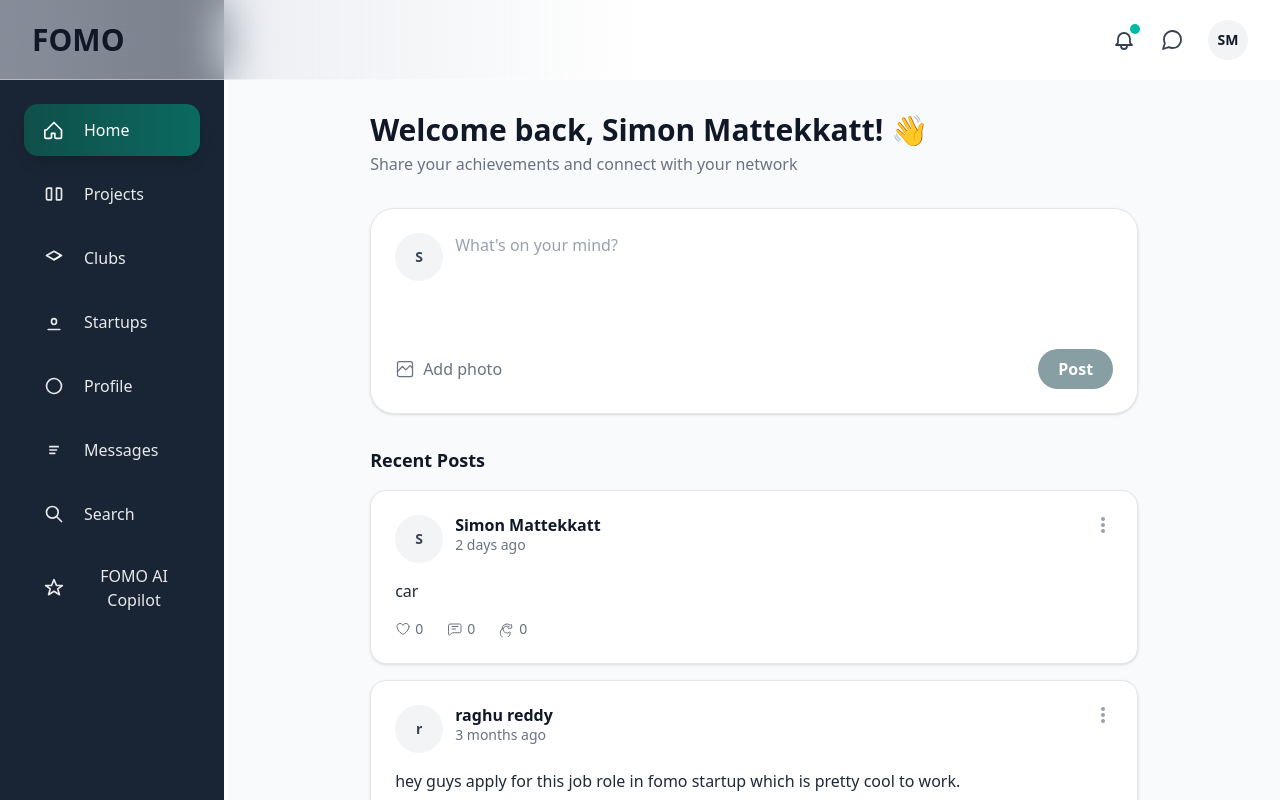
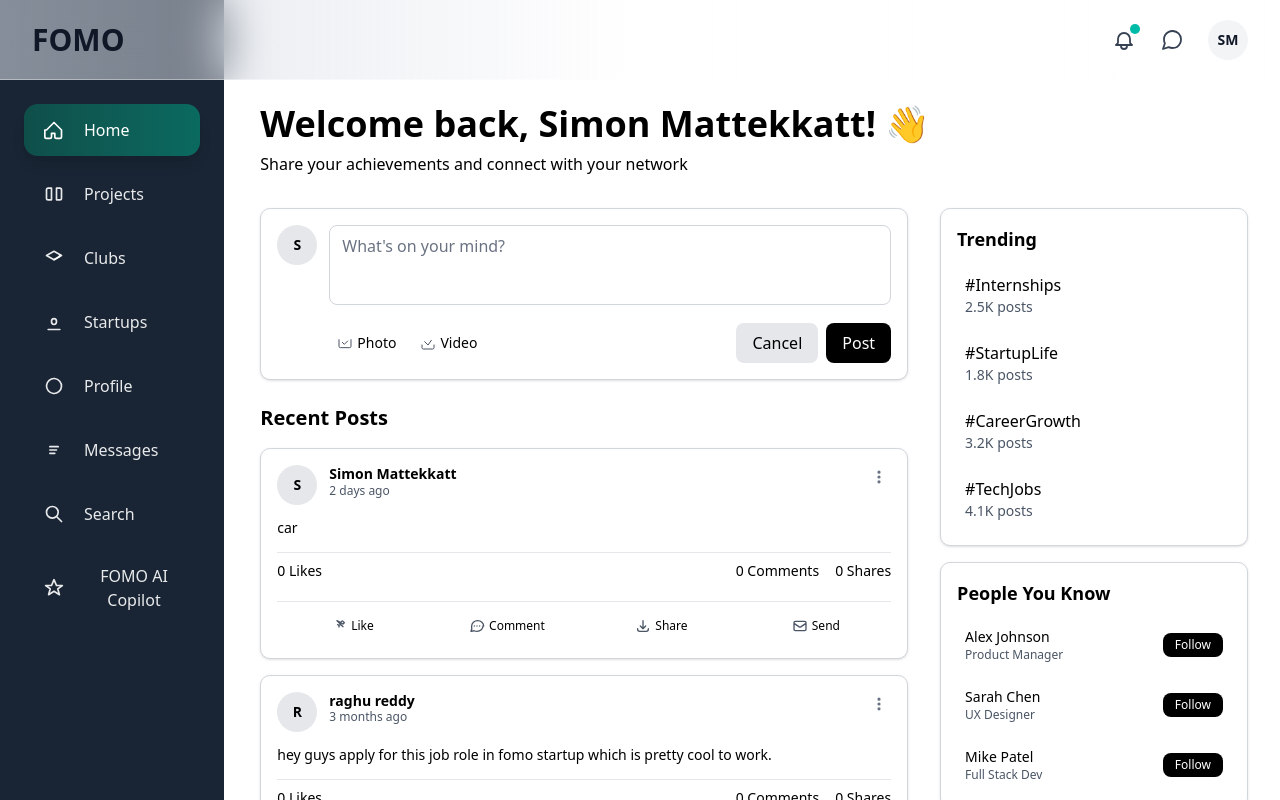
Before and after one commit to FO-MO/fomo-frontend, a Next.js app: page /students in a window 1280 px wide. Shown: the top 800 px of the page. Built offline with nearby package versions, Linux system fonts and the light colour scheme.

Commit message:
student home changed

```diff
--- a/app/students/page.tsx
+++ b/app/students/page.tsx
@@ -64,62 +64,98 @@ export default function StudentsHomePage() {
   const { user, composer, postsSectionTitle, posts } = homePageData;
 
   return (
-    <main className="w-full px-6 sm:px-8 pt-8 pb-16 bg-gray-50">
-      <section className="max-w-3xl mx-auto flex flex-col gap-8">
-        <header>
-          <h1 className="text-3xl font-bold text-gray-900">
+    <main className="w-full px-4 sm:px-6 lg:px-8 pt-6 pb-20 bg-white min-h-screen">
+      <section className="max-w-6xl mx-auto">
+        {/* Hero Header Section */}
+        <header className="mb-8">
+          <div className="flex flex-col gap-2">
+            <h1 className="text-3xl sm:text-4xl font-bold text-black">
               Welcome back, {user.name}! {user.greetingEmoji}
             </h1>
-          <p className="text-gray-500 mt-1">{user.subtitle}</p>
+            <p className="text-base text-black max-w-2xl">{user.subtitle}</p>
+          </div>
         </header>
 
-        <section className="bg-white border border-gray-200 rounded-3xl shadow-sm p-6 flex flex-col gap-4">
+        {/* Main Content Grid */}
+        <div className="grid grid-cols-1 lg:grid-cols-3 gap-8">
+          {/* Left Column - Feed (2 cols on desktop) */}
+          <div className="lg:col-span-2 flex flex-col gap-6">
+            {/* Composer Card */}
+            <section className="bg-white border border-gray-300 rounded-lg shadow-sm p-4">
               <div className="flex items-start gap-3">
-            <div className="w-12 h-12 rounded-full bg-gray-100 flex items-center justify-center text-sm font-semibold text-gray-700">
+                <div className="w-10 h-10 rounded-full bg-gray-200 flex items-center justify-center text-sm font-semibold text-black">
                   {user.initials}
                 </div>
+                <div className="flex-1">
                   <textarea
-              className="flex-1 min-h-[100px] border-none resize-none focus:outline-none text-gray-700 placeholder:text-gray-400"
+                    className="w-full min-h-[80px] resize-none border border-gray-300 focus:border-gray-500 focus:outline-none text-black placeholder:text-gray-500 px-3 py-2 rounded-md"
                     placeholder={composer.placeholder}
                   />
-          </div>
-          <div className="flex items-center justify-between">
-            <button
-              type="button"
-              className="flex items-center gap-2 text-gray-500 hover:text-gray-700 transition"
-            >
+
+                  <div className="mt-3 flex items-center justify-between">
+                    <div className="flex items-center gap-2 text-sm text-black">
+                      <button className="flex items-center gap-1 px-2 py-1 rounded-md hover:bg-gray-100 transition">
                         <svg
-                xmlns="http://www.w3.org/2000/svg"
-                className="w-5 h-5"
+                          className="w-4 h-4 text-gray-600"
+                          viewBox="0 0 24 24"
                           fill="none"
-                viewBox="0 0 24 24"
                           stroke="currentColor"
-                strokeWidth={1.5}
                         >
                           <path
+                            strokeWidth="1.5"
                             strokeLinecap="round"
                             strokeLinejoin="round"
-                  d="M3 5.25a2.25 2.25 0 012.25-2.25h13.5A2.25 2.25 0 0121 5.25v13.5a2.25 2.25 0 01-2.25 2.25H5.25A2.25 2.25 0 013 18.75V5.25z"
+                            d="M3 7v10a2 2 0 002 2h14a2 2 0 002-2V7"
                           />
                           <path
+                            strokeWidth="1.5"
                             strokeLinecap="round"
                             strokeLinejoin="round"
-                  d="M3 15l6-6 4 4 5-5 3 3"
+                            d="M8 11l3 3 5-5"
                           />
                         </svg>
-              Add photo
+                        <span className="hidden sm:inline">Photo</span>
                       </button>
-            <button
-              type="button"
-              className="px-5 py-2 rounded-full bg-[#879EA2] text-white font-semibold hover:bg-[#6f878b] transition"
+                      <button className="flex items-center gap-1 px-2 py-1 rounded-md hover:bg-gray-100 transition">
+                        <svg
+                          className="w-4 h-4 text-gray-600"
+                          viewBox="0 0 24 24"
+                          fill="none"
+                          stroke="currentColor"
                         >
+                          <path
+                            strokeWidth="1.5"
+                            strokeLinecap="round"
+                            strokeLinejoin="round"
+                            d="M21 15v4a2 2 0 01-2 2H5a2 2 0 01-2-2v-4"
+                          />
+                          <path
+                            strokeWidth="1.5"
+                            strokeLinecap="round"
+                            strokeLinejoin="round"
+                            d="M7 10l5 5 5-7"
+                          />
+                        </svg>
+                        <span className="hidden sm:inline">Video</span>
+                      </button>
+                    </div>
+
+                    <div className="flex items-center gap-2">
+                      <button className="px-4 py-2 rounded-md bg-gray-200 text-black font-medium hover:bg-gray-300 transition">
+                        Cancel
+                      </button>
+                      <button className="px-4 py-2 rounded-md bg-black text-white font-medium hover:bg-gray-800 transition">
                         {composer.postLabel}
                       </button>
                     </div>
+                  </div>
+                </div>
+              </div>
             </section>
 
+            {/* Feed Section */}
             <section className="flex flex-col gap-4">
-          <h2 className="text-lg font-semibold text-gray-900">
+              <h2 className="text-xl font-semibold text-black">
                 {postsSectionTitle}
               </h2>
               <div className="flex flex-col gap-4">
@@ -128,6 +164,80 @@ export default function StudentsHomePage() {
                 ))}
               </div>
             </section>
+          </div>
+
+          {/* Right Sidebar */}
+          <div className="lg:col-span-1 flex flex-col gap-4">
+            {/* Trending Section */}
+            <div className="bg-white border border-gray-300 rounded-lg shadow-sm p-4">
+              <h3 className="text-lg font-semibold text-black mb-3">
+                Trending
+              </h3>
+              <div className="flex flex-col gap-2">
+                {[
+                  { tag: "#Internships", count: "2.5K posts" },
+                  { tag: "#StartupLife", count: "1.8K posts" },
+                  { tag: "#CareerGrowth", count: "3.2K posts" },
+                  { tag: "#TechJobs", count: "4.1K posts" },
+                ].map((trend, idx) => (
+                  <button
+                    key={idx}
+                    className="text-left p-2 rounded-md hover:bg-gray-100 transition"
+                  >
+                    <p className="font-medium text-black">{trend.tag}</p>
+                    <p className="text-sm text-gray-600">{trend.count}</p>
+                  </button>
+                ))}
+              </div>
+            </div>
+
+            {/* Suggested Connections */}
+            <div className="bg-white border border-gray-300 rounded-lg shadow-sm p-4">
+              <h3 className="text-lg font-semibold text-black mb-3">
+                People You Know
+              </h3>
+              <div className="flex flex-col gap-2">
+                {[
+                  { name: "Alex Johnson", role: "Product Manager" },
+                  { name: "Sarah Chen", role: "UX Designer" },
+                  { name: "Mike Patel", role: "Full Stack Dev" },
+                ].map((person, idx) => (
+                  <div
+                    key={idx}
+                    className="flex items-center justify-between p-2 rounded-md hover:bg-gray-100 transition"
+                  >
+                    <div>
+                      <p className="font-medium text-black text-sm">
+                        {person.name}
+                      </p>
+                      <p className="text-xs text-gray-600">{person.role}</p>
+                    </div>
+                    <button className="px-3 py-1 text-xs font-medium rounded-md bg-black text-white hover:bg-gray-800 transition">
+                      Follow
+                    </button>
+                  </div>
+                ))}
+              </div>
+            </div>
+
+            {/* Quick Stats */}
+            <div className="bg-white border border-gray-300 rounded-lg shadow-sm p-4">
+              <h3 className="text-lg font-semibold text-black mb-3">
+                Your Activity
+              </h3>
+              <div className="grid grid-cols-2 gap-2">
+                <div className="bg-gray-100 rounded-md p-3 text-center">
+                  <p className="text-xl font-semibold text-black">24</p>
+                  <p className="text-xs text-gray-600">Connections</p>
+                </div>
+                <div className="bg-gray-100 rounded-md p-3 text-center">
+                  <p className="text-xl font-semibold text-black">8</p>
+                  <p className="text-xs text-gray-600">Posts</p>
+                </div>
+              </div>
+            </div>
+          </div>
+        </div>
       </section>
     </main>
   );
--- a/components/student-section/PostCard.tsx
+++ b/components/student-section/PostCard.tsx
@@ -29,27 +29,29 @@ export default function PostCard({ post }: Props) {
   const { author, postedAgo, message, stats } = post;
 
   return (
-    <article className="bg-white border border-gray-200 rounded-2xl shadow-sm p-6 flex flex-col gap-4">
+    <article className="bg-white border border-gray-300 rounded-lg shadow-sm p-4 flex flex-col gap-3">
+      {/* Header with author info and menu */}
       <header className="flex items-start justify-between">
         <div className="flex items-start gap-3">
-          <div className="w-12 h-12 rounded-full bg-gray-100 flex items-center justify-center text-sm font-semibold text-gray-700">
-            {author.initials}
+          <div className="w-10 h-10 rounded-full bg-gray-200 flex items-center justify-center text-sm font-semibold text-black">
+            {author.initials.toUpperCase()}
           </div>
           <div>
-            <p className="font-semibold text-gray-900 leading-tight">
+            <p className="font-semibold text-black leading-tight text-sm">
               {author.name}
             </p>
-            <p className="text-sm text-gray-500">{postedAgo}</p>
+            <p className="text-xs text-gray-600">{postedAgo}</p>
           </div>
         </div>
+
         <button
           type="button"
-          className="text-gray-400 hover:text-gray-600 transition"
+          className="text-gray-500 hover:text-gray-700 hover:bg-gray-100 p-1 rounded-md transition"
           aria-label="Post options"
         >
           <svg
             xmlns="http://www.w3.org/2000/svg"
-            className="w-5 h-5"
+            className="w-4 h-4"
             fill="currentColor"
             viewBox="0 0 20 20"
           >
@@ -58,61 +60,105 @@ export default function PostCard({ post }: Props) {
         </button>
       </header>
 
-      <p className="text-gray-800 whitespace-pre-line">{message}</p>
+      {/* Post Message */}
+      <div className="text-black whitespace-pre-line">
+        <p className="text-sm leading-relaxed">{message}</p>
+      </div>
 
-      <footer className="flex items-center gap-6 text-sm text-gray-500">
-        <span className="flex items-center gap-1">
+      {/* Reactions Summary */}
+      <div className="flex items-center justify-between text-sm text-gray-600 py-2 border-t border-gray-200">
+        <div className="flex items-center gap-2">
+          <span className="font-medium text-black">{stats.likes} Likes</span>
+        </div>
+
+        <div className="flex items-center gap-4">
+          <span className="font-medium text-black hover:text-gray-700 cursor-pointer">
+            {stats.comments} Comments
+          </span>
+          <span className="font-medium text-black hover:text-gray-700 cursor-pointer">
+            {stats.shares ?? 0} Shares
+          </span>
+        </div>
+      </div>
+
+      {/* Action Buttons */}
+      <div className="border-t border-gray-200 pt-2">
+        <div className="grid grid-cols-4 gap-1">
+          <button className="flex items-center justify-center gap-1 py-2 rounded-md hover:bg-gray-100 transition text-black">
             <svg
               xmlns="http://www.w3.org/2000/svg"
-            className="w-4 h-4"
+              className="w-4 h-4 text-gray-600"
               fill="none"
               viewBox="0 0 24 24"
               stroke="currentColor"
-            strokeWidth={1.5}
+              strokeWidth={2}
             >
               <path
                 strokeLinecap="round"
                 strokeLinejoin="round"
-              d="M21 8.25c0-2.485-2.099-4.5-4.688-4.5-1.935 0-3.597 1.126-4.312 2.733-.715-1.607-2.377-2.733-4.313-2.733C5.1 3.75 3 5.765 3 8.25c0 7.22 9 12 9 12s9-4.78 9-12z"
+                d="M14 10l-2 1m0 0l-2-1m2 1v2.5M20 7l-2.293-2.293a1 1 0 00-1.414 0L13 8m7-1l-2 2m0 0L9 4m0 0l2 2m0 0l7 7"
               />
             </svg>
-          {stats.likes}
-        </span>
-        <span className="flex items-center gap-1">
+            <span className="hidden sm:inline text-xs font-medium">Like</span>
+          </button>
+
+          <button className="flex items-center justify-center gap-1 py-2 rounded-md hover:bg-gray-100 transition text-black">
             <svg
               xmlns="http://www.w3.org/2000/svg"
-            className="w-4 h-4"
+              className="w-4 h-4 text-gray-600"
               fill="none"
               viewBox="0 0 24 24"
               stroke="currentColor"
-            strokeWidth={1.5}
+              strokeWidth={2}
             >
               <path
                 strokeLinecap="round"
                 strokeLinejoin="round"
-              d="M7.5 8.25h9m-9 3.75h5.25m-10.5 3.375V6.75a2.25 2.25 0 012.25-2.25h13.5A2.25 2.25 0 0121 6.75v8.629a2.25 2.25 0 01-2.25 2.25H8.309a2.25 2.25 0 00-1.591.659l-2.772 2.772c-.516.516-1.401.151-1.401-.58z"
+                d="M8 12h.01M12 12h.01M16 12h.01M21 12c0 4.418-4.03 8-9 8a9.966 9.966 0 01-4.255-.876L3 20l1.276-3.744A9.966 9.966 0 014 12c0-4.418 4.03-8 9-8s9 3.582 9 8z"
               />
             </svg>
-          {stats.comments}
+            <span className="hidden sm:inline text-xs font-medium">
+              Comment
             </span>
-        <span className="flex items-center gap-1">
+          </button>
+
+          <button className="flex items-center justify-center gap-1 py-2 rounded-md hover:bg-gray-100 transition text-black">
             <svg
               xmlns="http://www.w3.org/2000/svg"
-            className="w-4 h-4"
+              className="w-4 h-4 text-gray-600"
               fill="none"
               viewBox="0 0 24 24"
               stroke="currentColor"
-            strokeWidth={1.5}
+              strokeWidth={2}
             >
               <path
                 strokeLinecap="round"
                 strokeLinejoin="round"
-              d="M4.5 12a7.5 7.5 0 0112.38-5.742l.87-.87a.75.75 0 011.28.53v4.25a.75.75 0 01-.75.75h-4.25a.75.75 0 01-.53-1.28l1.22-1.22A5.998 5.998 0 006 12a6 6 0 009.743 4.743.75.75 0 11.994 1.124A7.5 7.5 0 114.5 12z"
+                d="M4 16v1a3 3 0 003 3h10a3 3 0 003-3v-1m-4-4l-4 4m0 0l-4-4m4 4V4"
               />
             </svg>
-          {stats.shares ?? 0}
-        </span>
-      </footer>
+            <span className="hidden sm:inline text-xs font-medium">Share</span>
+          </button>
+
+          <button className="flex items-center justify-center gap-1 py-2 rounded-md hover:bg-gray-100 transition text-black">
+            <svg
+              xmlns="http://www.w3.org/2000/svg"
+              className="w-4 h-4 text-gray-600"
+              fill="none"
+              viewBox="0 0 24 24"
+              stroke="currentColor"
+              strokeWidth={2}
+            >
+              <path
+                strokeLinecap="round"
+                strokeLinejoin="round"
+                d="M3 8l7.89 5.26a2 2 0 002.22 0L21 8M5 19h14a2 2 0 002-2V7a2 2 0 00-2-2H5a2 2 0 00-2 2v10a2 2 0 002 2z"
+              />
+            </svg>
+            <span className="hidden sm:inline text-xs font-medium">Send</span>
+          </button>
+        </div>
+      </div>
     </article>
   );
 }
```
Lines whose indentation alone changed are shown as unchanged.
